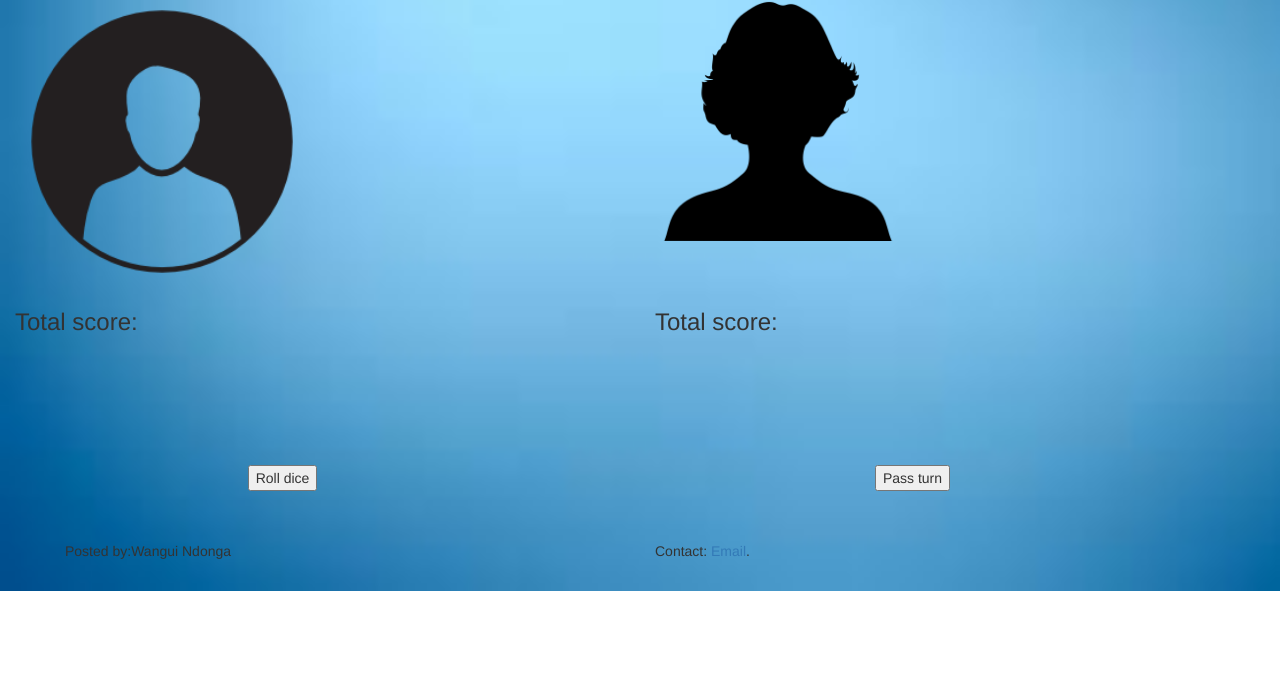
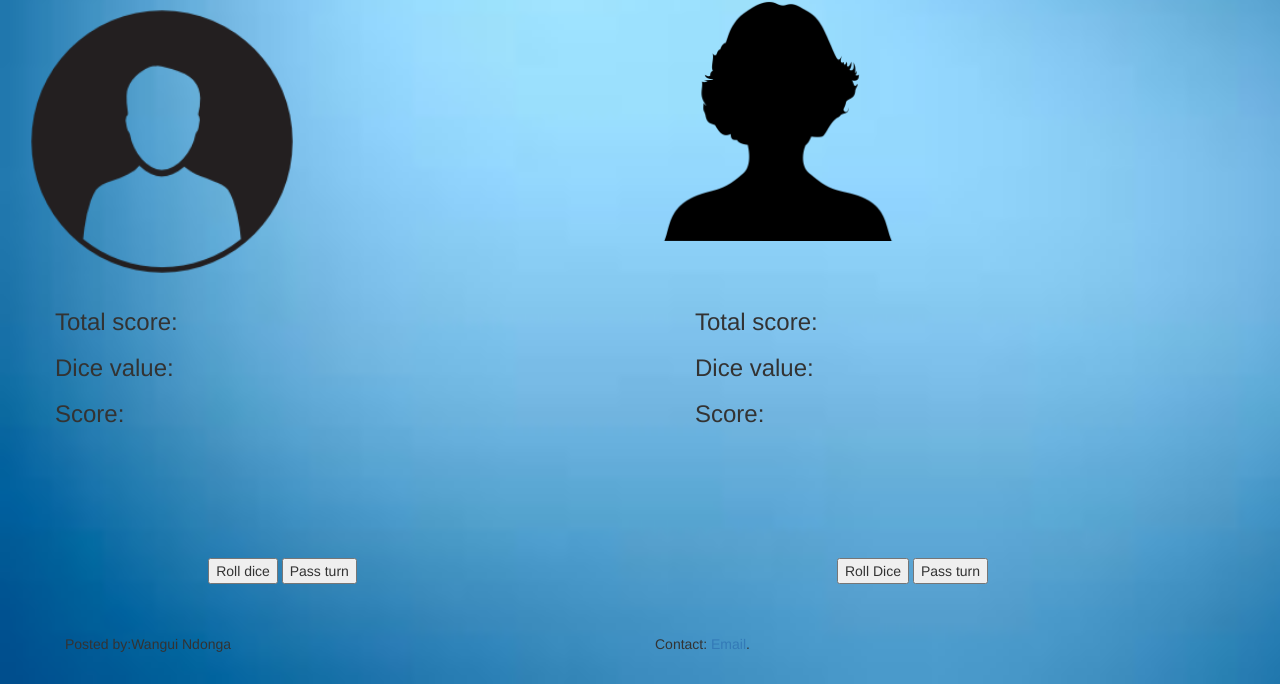
Before and after one commit to Ndongar/Pig-dice, a plain HTML site: page index.html in a window 1280 px wide. Shown: the part 399-1083 px from the top of the page. Before the commit the page ends 990 px from the top, so only its background shows below. Drawn offline with Linux system fonts and the light colour scheme; a script that the page names is missing.

```diff
--- a/index.html
+++ b/index.html
@@ -48,10 +48,18 @@
 <!-- beginning of column 4 -->
     <div class="row">
       <div class="col-md-6">
+        <ul>
         <h3>Total score:</h3>
+         <h3>Dice value:</h3>
+         <h3>Score:</h3>
+       </ul>
       </div>
       <div class="col-md-6">
+       <ul>
         <h3>Total score:</h3>
+         <h3>Dice value:</h3>
+         <h3>Score:</h3>
+       </ul>
       </div>
     </div>
 <!-- end of column 4 -->
@@ -62,10 +70,12 @@
       <div class="dice">
         <div class="col-md-5">
         <button class="btnPage">Roll dice</button>
+        <button class="btnPage">Pass turn</button>
         </div>
         <div class="col-md-1">
         </div>
         <div class="col-md-5">
+        <button class="btnPage">Roll Dice</button>
         <button class="btnPage">Pass turn</button>
         </div>
         <div class="col-md-1">
```
Also changed, not shown: 1 other file.
